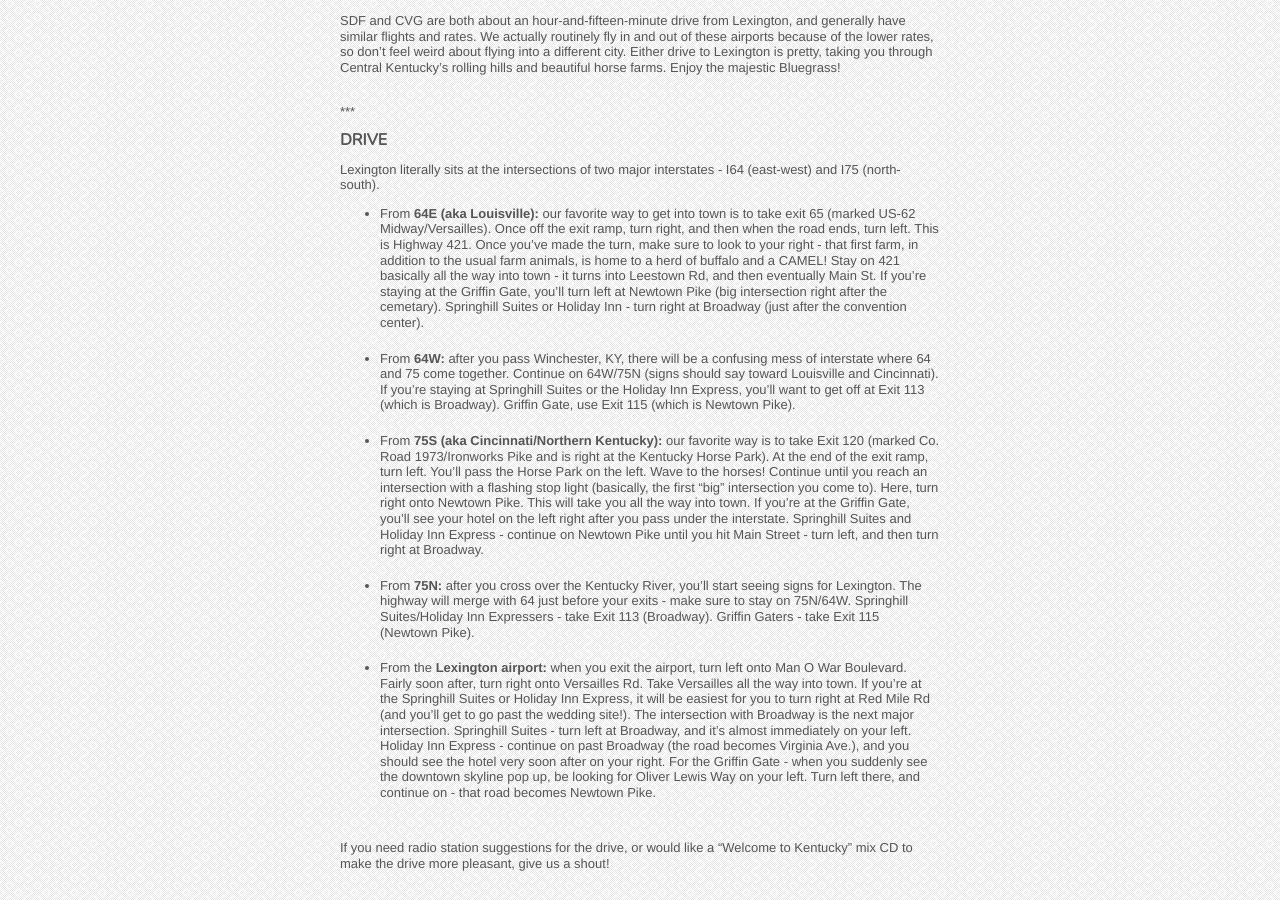
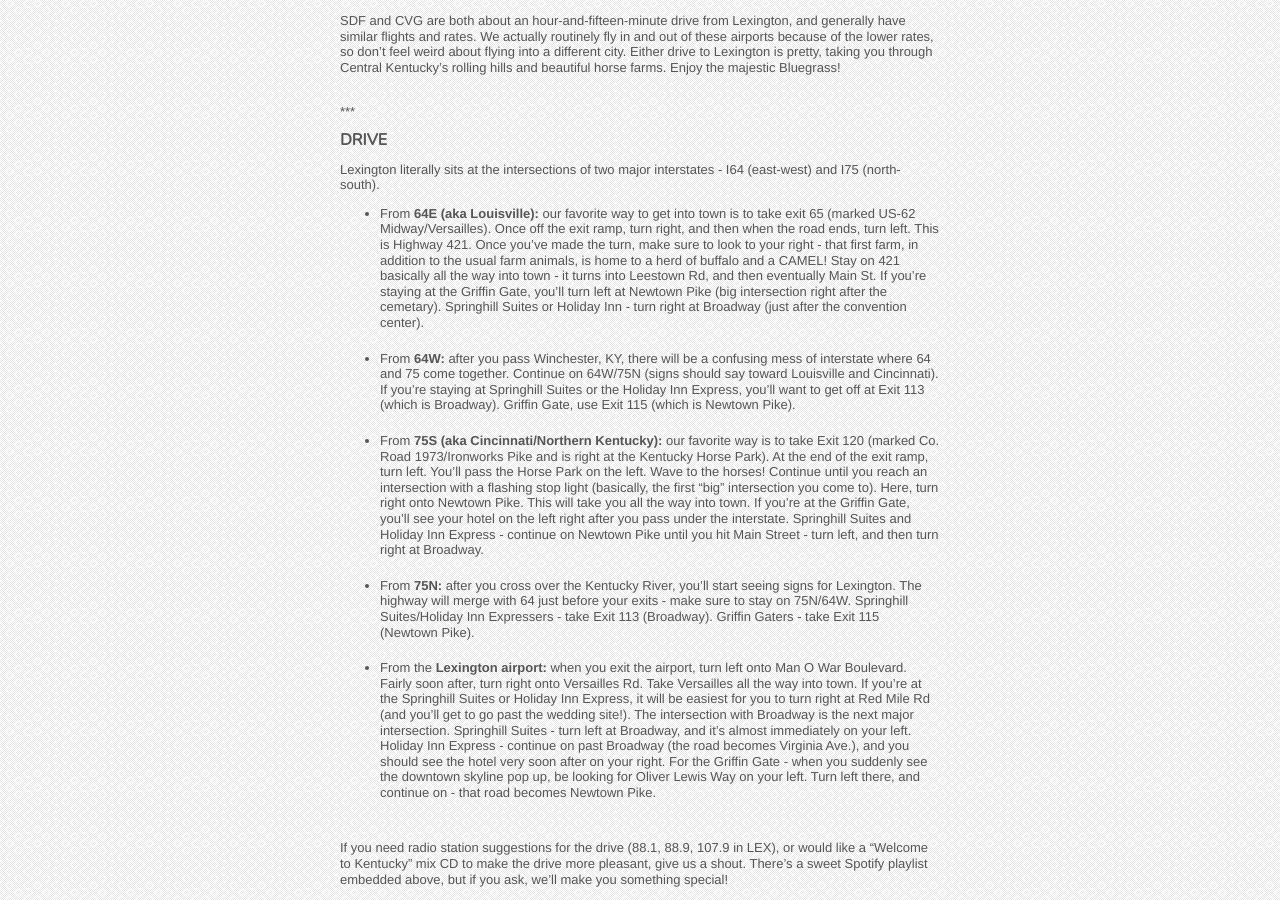
Before and after one commit to nikolaiwarner/eliandnick.com, a Jekyll site: the page built from get-here.md, in a window 1280 px wide and 900 px high, scrolled down 962 px. Built offline with Jekyll 4.4.1, drawn with Linux system fonts in a browser that asks for light colours; nearby versions of some CDN libraries.

Commit message:
Update get-here.md

```diff
--- a/get-here.md
+++ b/get-here.md
@@ -36,4 +36,4 @@ Lexington literally sits at the intersections of two major interstates - I64 (ea
 
 - From the __Lexington airport:__ when you exit the airport, turn left onto Man O War Boulevard. Fairly soon after, turn right onto Versailles Rd. Take Versailles all the way into town. If you're at the Springhill Suites or Holiday Inn Express, it will be easiest for you to turn right at Red Mile Rd (and you'll get to go past the wedding site!). The intersection with Broadway is the next major intersection. Springhill Suites - turn left at Broadway, and it's almost immediately on your left. Holiday Inn Express - continue on past Broadway (the road becomes Virginia Ave.), and you should see the hotel very soon after on your right. For the Griffin Gate - when you suddenly see the downtown skyline pop up, be looking for Oliver Lewis Way on your left. Turn left there, and continue on - that road becomes Newtown Pike.
 
-If you need radio station suggestions for the drive, or would like a “Welcome to Kentucky” mix CD to make the drive more pleasant, give us a shout!
+If you need radio station suggestions for the drive (88.1, 88.9, 107.9 in LEX), or would like a “Welcome to Kentucky” mix CD to make the drive more pleasant, give us a shout. There's a sweet Spotify playlist embedded above, but if you ask, we'll make you something special!
```
